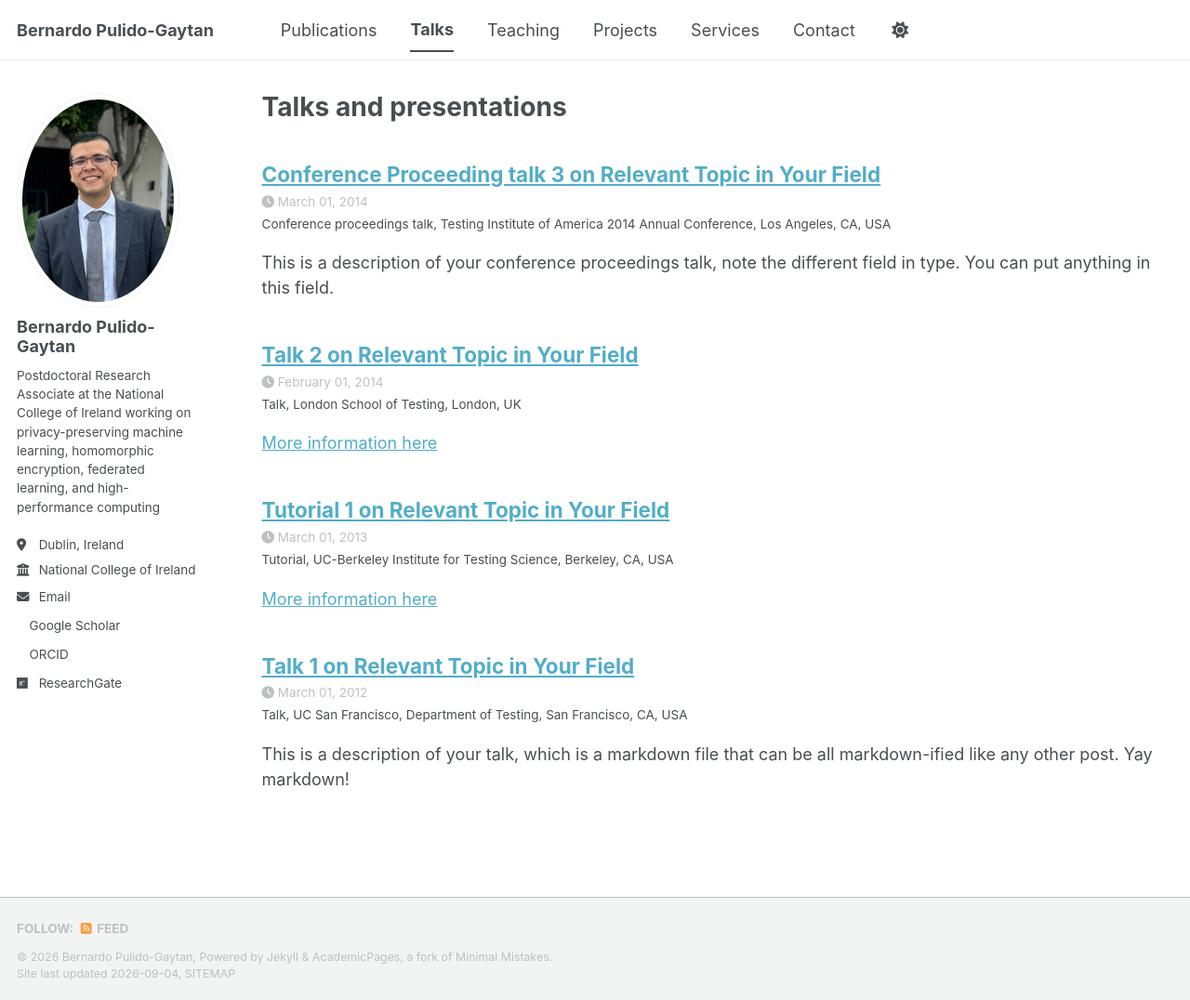
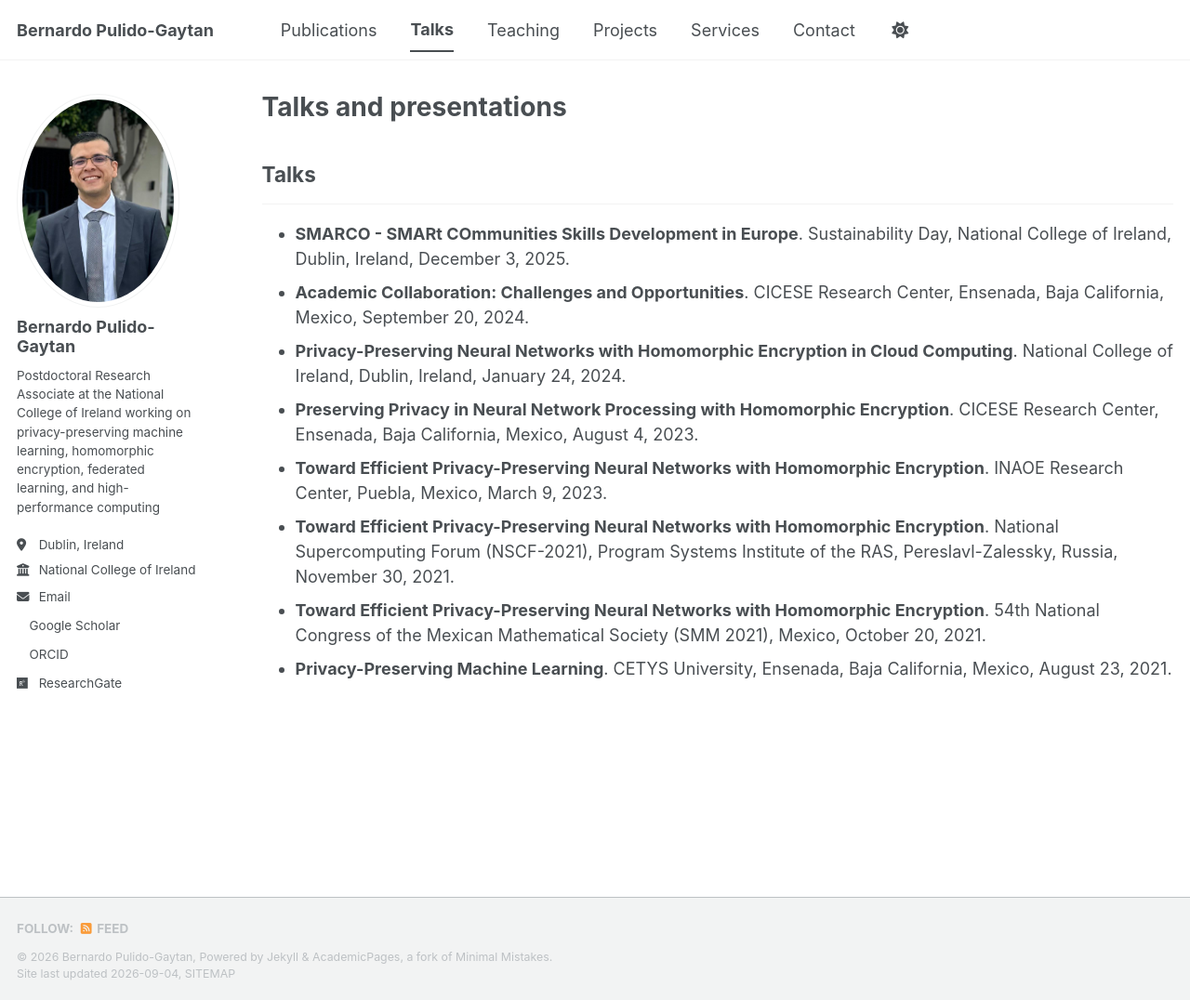
Before and after one commit to BernardoPulido/bernardopulido.github.io, a Jekyll site: the page built from _pages/talks.html, in a window 1280 px wide and 1076 px high. Shown: the whole window at 93% size. Built offline with Jekyll 4.4.1, drawn with Linux system fonts in a browser that asks for light colours; a style sheet for code colours, icons or effects is not loaded.

Commit message:
Update talks.html

```diff
--- a/_pages/talks.html
+++ b/_pages/talks.html
@@ -5,12 +5,24 @@ permalink: /talks/
 author_profile: true
 ---
 
-{% if site.talkmap_link == true %}
+<h2>Talks</h2><hr />
 
-<p style="text-decoration:underline;"><a href="/talkmap.html">See a map of all the places I've given a talk!</a></p>
+<ul style="list-style-type: disc; padding-left: 2em;">
 
-{% endif %}
+<li><strong>SMARCO - SMARt COmmunities Skills Development in Europe</strong>. Sustainability Day, National College of Ireland, Dublin, Ireland, December 3, 2025.</li>
 
-{% for post in site.talks reversed %}
-  {% include archive-single-talk.html %}
-{% endfor %}
+<li><strong>Academic Collaboration: Challenges and Opportunities</strong>. CICESE Research Center, Ensenada, Baja California, Mexico, September 20, 2024.</li>
+
+<li><strong>Privacy-Preserving Neural Networks with Homomorphic Encryption in Cloud Computing</strong>. National College of Ireland, Dublin, Ireland, January 24, 2024.</li>
+
+<li><strong>Preserving Privacy in Neural Network Processing with Homomorphic Encryption</strong>. CICESE Research Center, Ensenada, Baja California, Mexico, August 4, 2023.</li>
+
+<li><strong>Toward Efficient Privacy-Preserving Neural Networks with Homomorphic Encryption</strong>. INAOE Research Center, Puebla, Mexico, March 9, 2023.</li>
+
+<li><strong>Toward Efficient Privacy-Preserving Neural Networks with Homomorphic Encryption</strong>. National Supercomputing Forum (NSCF-2021), Program Systems Institute of the RAS, Pereslavl-Zalessky, Russia, November 30, 2021.</li>
+
+<li><strong>Toward Efficient Privacy-Preserving Neural Networks with Homomorphic Encryption</strong>. 54th National Congress of the Mexican Mathematical Society (SMM 2021), Mexico, October 20, 2021.</li>
+
+<li><strong>Privacy-Preserving Machine Learning</strong>. CETYS University, Ensenada, Baja California, Mexico, August 23, 2021.</li>
+
+</ul>
```
